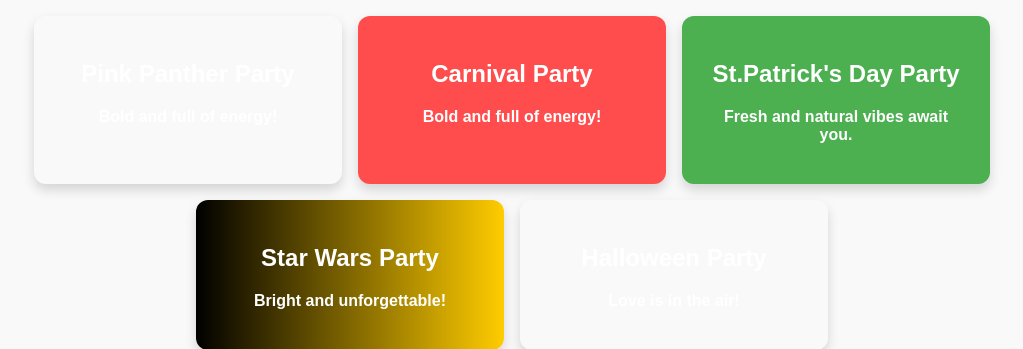
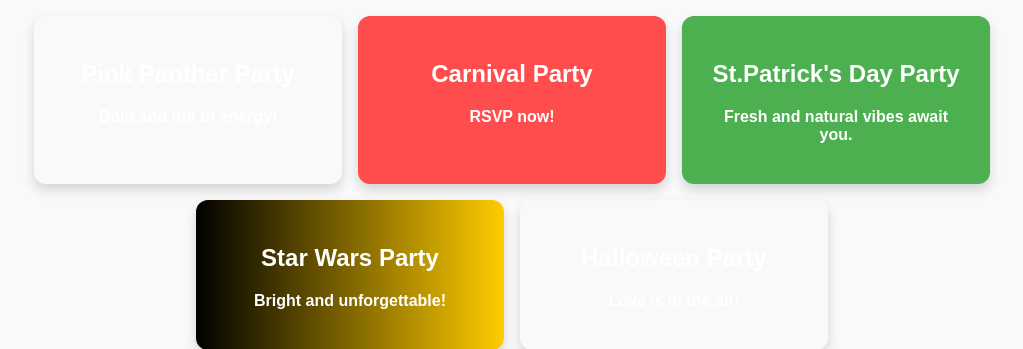
Before and after one commit to SevenMizu/ColorBlock-Application, a Flask app: page / in a window 1280 px wide. Shown: the part 391-740 px from the top of the page, without its empty margins (128-1151 px from the left). Run offline with Flask 3, Linux system fonts and the light colour scheme.

Commit message:
added RSVP now under block

```diff
--- a/templates/index.html
+++ b/templates/index.html
@@ -28,7 +28,7 @@
 
             <a href="/party/red" class="party-card red">
                 <h2>Carnival Party</h2>
-                <p>Bold and full of energy!</p>
+                <p>RSVP now!</p>
             </a>
             <a href="/party/green" class="party-card green">
                 <h2>St.Patrick's Day Party</h2>
```
